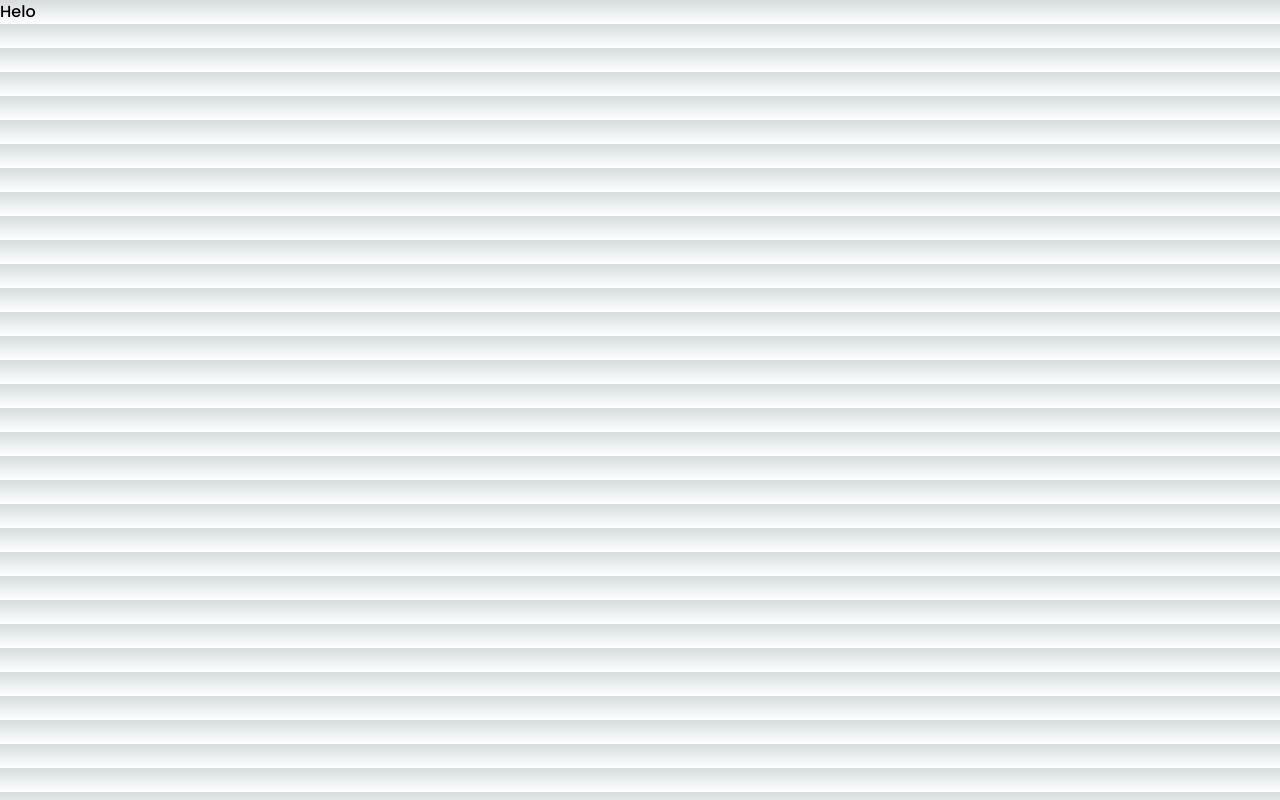
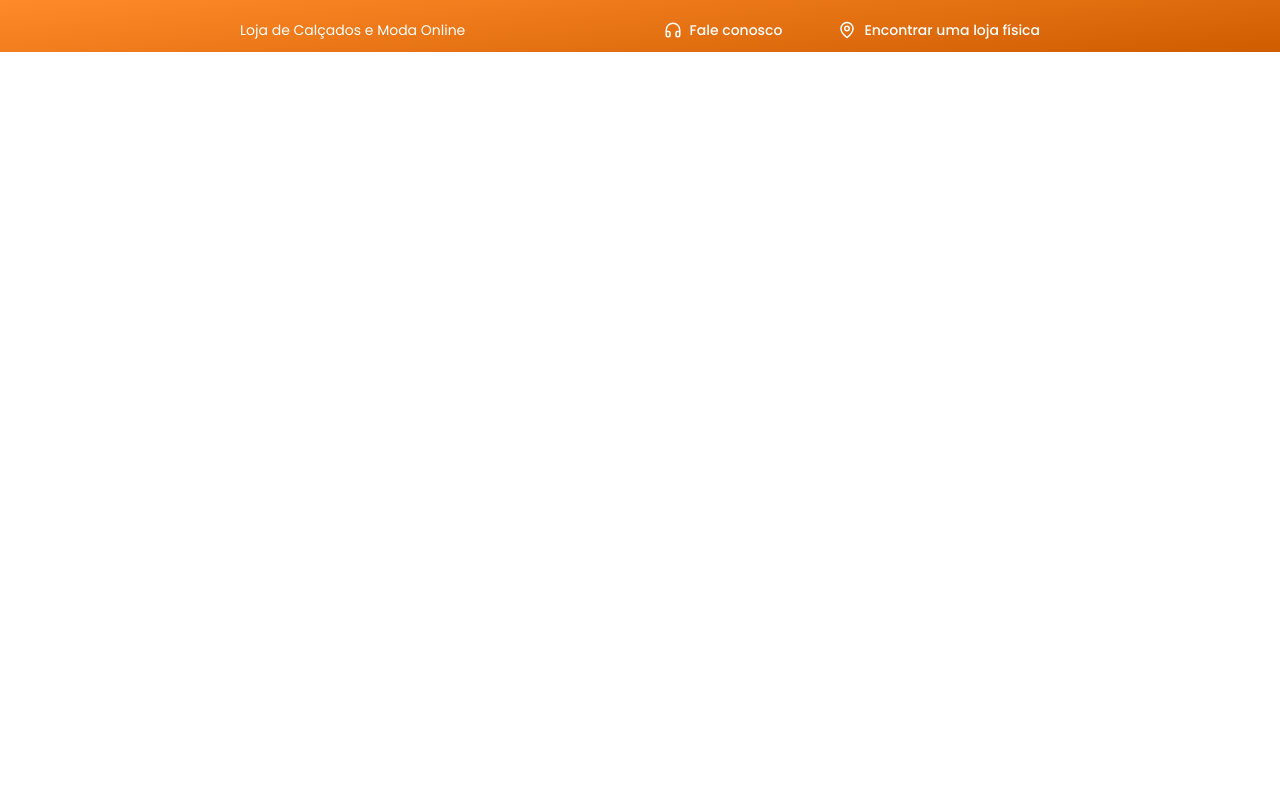
Before and after one commit to ClecioSousa00/br-challenges-paqueta-calcados, a Next.js app: page / in a window 1280 px wide. Built offline with nearby package versions, Linux system fonts and the light colour scheme.

Commit message:
feat: add header bar

```diff
--- a/package.json
+++ b/package.json
@@ -18,6 +18,7 @@
     "postcss": "8.4.24",
     "react": "18.2.0",
     "react-dom": "18.2.0",
+    "react-icons": "^4.10.1",
     "tailwindcss": "3.3.2",
     "typescript": "5.1.3"
   },
--- a/src/app/globals.css
+++ b/src/app/globals.css
@@ -1,27 +1,3 @@
 @tailwind base;
 @tailwind components;
 @tailwind utilities;
-
-:root {
-  --foreground-rgb: 0, 0, 0;
-  --background-start-rgb: 214, 219, 220;
-  --background-end-rgb: 255, 255, 255;
-}
-
-@media (prefers-color-scheme: dark) {
-  :root {
-    --foreground-rgb: 255, 255, 255;
-    --background-start-rgb: 0, 0, 0;
-    --background-end-rgb: 0, 0, 0;
-  }
-}
-
-body {
-  color: rgb(var(--foreground-rgb));
-  background: linear-gradient(
-      to bottom,
-      transparent,
-      rgb(var(--background-end-rgb))
-    )
-    rgb(var(--background-start-rgb));
-}
--- a/src/app/layout.tsx
+++ b/src/app/layout.tsx
@@ -4,7 +4,7 @@ import { Poppins, Montserrat } from 'next/font/google'
 
 const poppins = Poppins({
   subsets: ['latin'],
-  weight: ['500', '600', '700'],
+  weight: ['400', '500', '600', '700'],
   variable: '--font-poppins',
 })
 const montserrat = Montserrat({
@@ -14,14 +14,17 @@ const montserrat = Montserrat({
 })
 
 export const metadata = {
-  title: 'Paquetá calçados',
-  description: 'Generated by create next app',
+  title: 'Paquetá Calçados',
+  description:
+    'A Paquetá Calçados é uma renomada marca de calçados que busca expandir sua presença online e oferecer aos seus clientes uma experiência digital atraente e funcional.',
 }
 
 export default function RootLayout({ children }: { children: ReactNode }) {
   return (
     <html lang="pt-BR">
-      <body className={`${poppins.variable} ${montserrat.variable} font-sans`}>
+      <body
+        className={`${poppins.variable} ${montserrat.variable} h-screen bg-white font-sans text-white`}
+      >
         {children}
       </body>
     </html>
--- a/src/app/page.tsx
+++ b/src/app/page.tsx
@@ -1,3 +1,5 @@
+import { Header } from '@/components/Header'
+
 export default function Home() {
-  return <h1>Helo</h1>
+  return <Header />
 }
--- /dev/null
+++ b/src/components/BarHeader/index.tsx
@@ -0,0 +1,20 @@
+import { LuHeadphones, LuMapPin } from 'react-icons/lu'
+export const BarHeader = () => {
+  return (
+    <div className="flex justify-between bg-gradientBar px-60 pb-3 pt-5 ">
+      <p className="text-sm font-normal">Loja de Calçados e Moda Online</p>
+      <div className="flex gap-14">
+        <div className="flex items-center gap-2">
+          {' '}
+          <LuHeadphones size={18} />{' '}
+          <span className="text-sm font-medium">Fale conosco</span>
+        </div>
+        <div className="flex items-center gap-2">
+          {' '}
+          <LuMapPin size={18} />{' '}
+          <span className="text-sm font-medium">Encontrar uma loja física</span>
+        </div>
+      </div>
+    </div>
+  )
+}
--- /dev/null
+++ b/src/components/Header/index.tsx
@@ -0,0 +1,9 @@
+import { BarHeader } from '../BarHeader'
+
+export const Header = () => {
+  return (
+    <header>
+      <BarHeader />
+    </header>
+  )
+}
--- a/tailwind.config.js
+++ b/tailwind.config.js
@@ -8,9 +8,7 @@ module.exports = {
   theme: {
     extend: {
       backgroundImage: {
-        'gradient-radial': 'radial-gradient(var(--tw-gradient-stops))',
-        'gradient-conic':
-          'conic-gradient(from 180deg at 50% 50%, var(--tw-gradient-stops))',
+        gradientBar: 'linear-gradient(174deg, #FF8A29 0%, #CF5D00 100%)',
       },
       fontFamily: {
         sans: ['var(--font-poppins)'],
```
Also changed, not shown: 1 other file (tests, documents, lock files or other folders).
